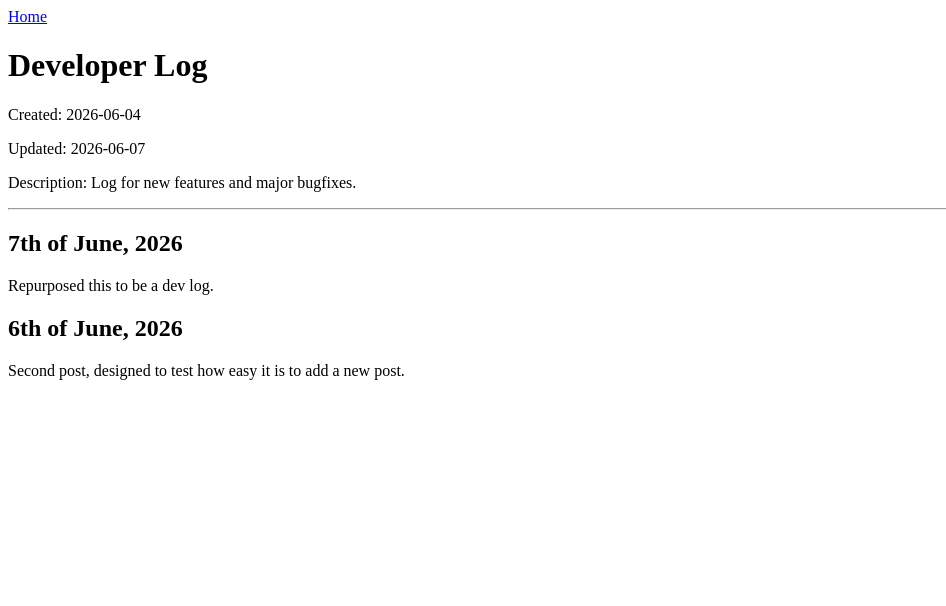
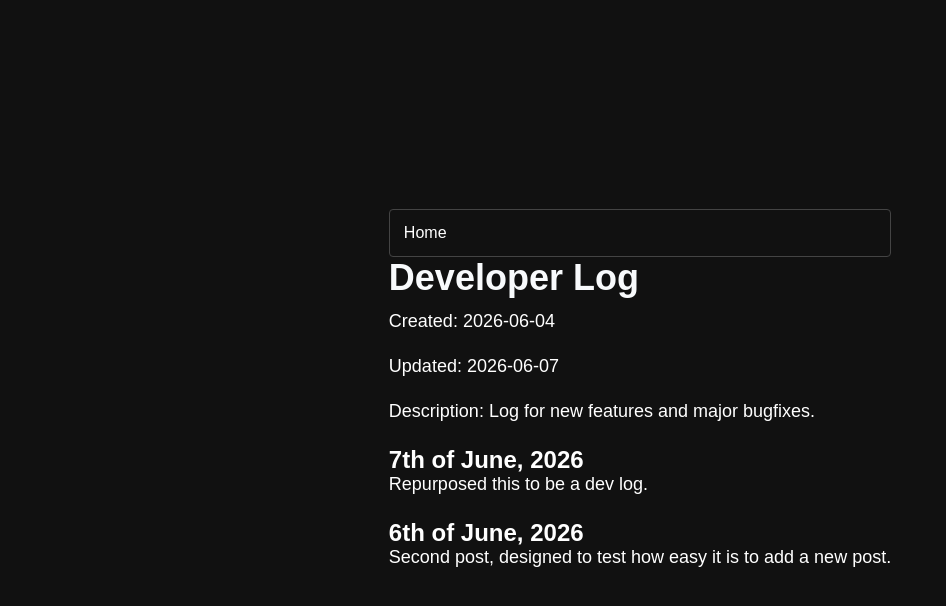
Before and after one commit to pshenvi/blog, a Flask app: page /dev in a window 1280 px wide. Shown: the top 606 px of the page, without its empty margins (0-946 px from the left). Run offline with Flask 3, Linux system fonts and the light colour scheme.

Commit message:
blog post style

```diff
--- a/static/styles.css
+++ b/static/styles.css
@@ -49,3 +49,13 @@ a {
 a:hover {
     background-color: #222;
 }
+
+.article-container {
+    max-width: 680px;
+    margin: 0 auto;
+}
+
+.article-container h1 { font-size: 2.25rem; font-weight: 800; color: #f8fafc; margin-bottom: 12px; }
+.article-container p { margin-bottom: 24px; font-size: 1.125rem; }
+.article-container ul { margin-bottom: 24px; padding-left: 24px; }
+.article-container li { margin-bottom: 8px; font-size: 1.125rem; }
--- a/templates/post.html
+++ b/templates/post.html
@@ -1,13 +1,14 @@
 <!DOCTYPE html>
-<html>
+<html lang="en">
 
 <head>
     <title>{{ title }}</title>
+    <link rel="stylesheet" href="{{ url_for('static', filename='styles.css') }}"/>
 </head>
 
 <body>
 
-    <div class="blog_details">
+    <div class="article-container">
 
         <a href="/">Home</a>
 
@@ -19,12 +20,6 @@
 
         <p>Description: {{ description }} </p>
 
-        <hr>
-
-    </div>
-
-    <div class="blogpost">
-
         {{ content | safe }}
 
     </div>
```
